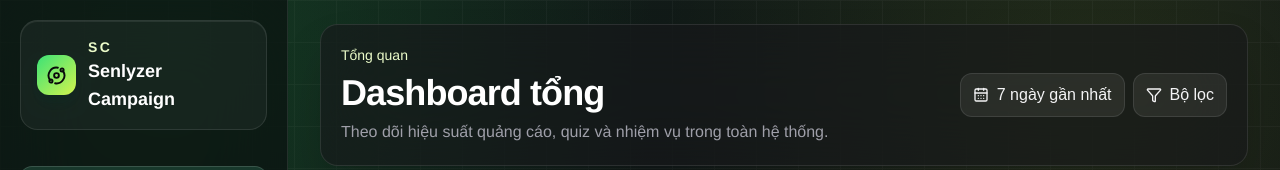
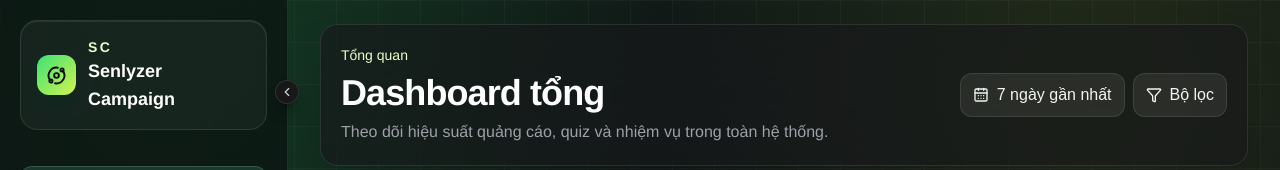
Before and after one commit to hoangdinhlamhai/admin-campaign-fe, a React (Vite) app: page /overview in a window 1280 px wide. Shown: the top 170 px of the page. Built offline with nearby package versions, Linux system fonts and the light colour scheme; no server answers.

Commit message:
feat: implement responsive admin shell and collapsible navigation sidebar

```diff
--- a/src/components/campaign-ops/admin-shell.tsx
+++ b/src/components/campaign-ops/admin-shell.tsx
@@ -8,7 +8,7 @@ type AdminShellProps = {
 
 export function AdminShell({ activeLabel, children }: AdminShellProps) {
   return (
-    <div className="min-h-dvh overflow-hidden bg-[hsl(var(--background))] text-[hsl(var(--foreground))]">
+    <div className="min-h-dvh bg-[hsl(var(--background))] text-[hsl(var(--foreground))]">
       <div className="pointer-events-none fixed inset-0 bg-[radial-gradient(circle_at_14%_8%,hsla(141,74%,46%,0.16),transparent_30rem),radial-gradient(circle_at_86%_12%,hsla(72,88%,58%,0.1),transparent_28rem),linear-gradient(135deg,hsla(150,26%,10%,0.98),hsla(230,18%,7%,0.98))]" />
       <div className="pointer-events-none fixed inset-0 opacity-[0.045] [background-image:linear-gradient(rgba(255,255,255,.8)_1px,transparent_1px),linear-gradient(90deg,rgba(255,255,255,.8)_1px,transparent_1px)] [background-size:42px_42px]" />
       <div className="relative flex min-h-dvh flex-col lg:flex-row">
--- a/src/components/campaign-ops/sidebar.tsx
+++ b/src/components/campaign-ops/sidebar.tsx
@@ -1,8 +1,10 @@
-import { useState } from "react";
-import { ChevronDown, ChevronRight, Orbit } from "lucide-react";
+import { useEffect, useState } from "react";
+import { ChevronDown, ChevronLeft, ChevronRight, Orbit } from "lucide-react";
 import { Link, useLocation } from "react-router";
 import { navItems } from "@/lib/campaign-ops-data";
 import { useAlertOpenCount } from "@/components/alert-management/use-alert-open-count";
+
+const SIDEBAR_COLLAPSED_KEY = "senlyzer-sidebar-collapsed";
 
 type SidebarProps = {
   activeLabel?: string;
@@ -11,6 +13,10 @@ type SidebarProps = {
 export function Sidebar({ activeLabel = "Chiến dịch" }: SidebarProps) {
   const { pathname } = useLocation();
   const alertOpenCount = useAlertOpenCount();
+  const [collapsed, setCollapsed] = useState<boolean>(() => {
+    if (typeof window === "undefined") return false;
+    return window.localStorage.getItem(SIDEBAR_COLLAPSED_KEY) === "true";
+  });
   const [expanded, setExpanded] = useState<Set<string>>(() => {
     const initial = new Set<string>();
     navItems.forEach((item) => {
@@ -20,6 +26,10 @@ export function Sidebar({ activeLabel = "Chiến dịch" }: SidebarProps) {
     });
     return initial;
   });
+
+  useEffect(() => {
+    window.localStorage.setItem(SIDEBAR_COLLAPSED_KEY, String(collapsed));
+  }, [collapsed]);
 
   const toggleExpand = (label: string) => {
     setExpanded((prev) => {
@@ -31,16 +41,35 @@ export function Sidebar({ activeLabel = "Chiến dịch" }: SidebarProps) {
   };
 
   return (
-    <aside className="relative z-10 flex border-white/10 bg-zinc-950/55 backdrop-blur-2xl lg:sticky lg:top-0 lg:h-dvh lg:w-72 lg:flex-col lg:border-r">
+    <aside
+      className={`relative z-10 flex border-white/10 bg-zinc-950/55 backdrop-blur-2xl transition-[width] duration-200 ease-out lg:sticky lg:top-0 lg:h-dvh lg:flex-col lg:border-r ${
+        collapsed ? "lg:w-[72px]" : "lg:w-72"
+      }`}
+    >
+      <button
+        type="button"
+        onClick={() => setCollapsed((prev) => !prev)}
+        aria-label={collapsed ? "Mở rộng sidebar" : "Thu gọn sidebar"}
+        aria-expanded={!collapsed}
+        className="absolute -right-3 top-20 z-20 hidden size-6 cursor-pointer place-items-center rounded-full border border-white/10 bg-zinc-900 text-zinc-300 shadow-lg shadow-black/40 transition hover:bg-zinc-800 hover:text-white focus-visible:outline-none focus-visible:ring-2 focus-visible:ring-emerald-400/50 lg:grid before:absolute before:inset-[-8px] before:content-['']"
+      >
+        {collapsed ? <ChevronRight className="size-3.5" /> : <ChevronLeft className="size-3.5" />}
+      </button>
       <div className="flex min-w-0 flex-1 items-center gap-4 overflow-x-auto px-4 py-3 lg:flex-col lg:items-stretch lg:overflow-visible lg:p-5">
-        <div className="flex shrink-0 items-center gap-3 rounded-[1.1rem] border border-white/10 bg-white/[0.045] px-3 py-2 shadow-[inset_0_1px_0_rgba(255,255,255,0.08)] lg:px-4 lg:py-4">
+        <div
+          className={`flex shrink-0 items-center gap-3 rounded-[1.1rem] border border-white/10 bg-white/[0.045] shadow-[inset_0_1px_0_rgba(255,255,255,0.08)] ${
+            collapsed ? "justify-center p-2" : "px-3 py-2 lg:px-4 lg:py-4"
+          }`}
+        >
           <div className="grid size-10 place-items-center rounded-xl bg-[linear-gradient(135deg,hsl(var(--brand)),hsl(var(--accent)))] text-zinc-950 shadow-lg shadow-emerald-950/30">
             <Orbit size={19} strokeWidth={2.4} />
           </div>
+          {!collapsed && (
             <div className="min-w-28">
               <p className="text-sm font-semibold tracking-[0.18em] text-lime-100">SC</p>
               <h1 className="text-lg font-semibold text-white">Senlyzer Campaign</h1>
             </div>
+          )}
         </div>
 
         <nav className="flex items-center gap-1 lg:mt-5 lg:flex-col lg:items-stretch" aria-label="Điều hướng chính">
@@ -56,22 +85,33 @@ export function Sidebar({ activeLabel = "Chiến dịch" }: SidebarProps) {
                 <div key={item.label}>
                   <button
                     type="button"
-                    onClick={() => toggleExpand(item.label)}
-                    className={`group flex h-11 w-full shrink-0 items-center gap-3 rounded-xl px-3 text-left text-sm font-medium transition duration-200 ${
+                    onClick={() => {
+                      if (collapsed) return;
+                      toggleExpand(item.label);
+                    }}
+                    title={collapsed ? item.label : undefined}
+                    aria-label={item.label}
+                    className={`group flex h-11 w-full shrink-0 items-center rounded-xl text-left text-sm font-medium transition duration-200 ${
+                      collapsed ? "justify-center px-0" : "gap-3 px-3"
+                    } ${
                       isActive
                         ? "bg-emerald-300/15 text-white shadow-[inset_0_1px_0_rgba(255,255,255,0.14)]"
                         : "text-zinc-300 hover:bg-white/[0.07] hover:text-white"
                     }`}
                   >
                     <Icon className="size-4 shrink-0" />
+                    {!collapsed && (
+                      <>
                         <span className="whitespace-nowrap">{item.label}</span>
                         {isExpanded ? (
                           <ChevronDown className="ml-auto size-3.5 text-zinc-400" />
                         ) : (
                           <ChevronRight className="ml-auto size-3.5 text-zinc-400" />
                         )}
+                      </>
+                    )}
                   </button>
-                  {isExpanded && (
+                  {!collapsed && isExpanded && (
                     <div className="mt-1 flex flex-col gap-0.5 pl-7">
                       {item.children!.map((child) => {
                         const isSubActive = pathname.startsWith(child.href);
@@ -95,26 +135,38 @@ export function Sidebar({ activeLabel = "Chiến dịch" }: SidebarProps) {
               );
             }
 
+            const badge = item.label === "Cảnh báo" ? alertOpenCount : item.badge;
+
             return (
               <Link
                 key={item.label}
-                className={`group flex h-11 shrink-0 items-center gap-3 rounded-xl px-3 text-left text-sm font-medium transition duration-200 lg:w-full ${
+                title={collapsed ? item.label : undefined}
+                aria-label={item.label}
+                className={`group relative flex h-11 shrink-0 items-center rounded-xl text-left text-sm font-medium transition duration-200 lg:w-full ${
+                  collapsed ? "justify-center px-0" : "gap-3 px-3"
+                } ${
                   isActive
                     ? "bg-emerald-300/15 text-white shadow-[inset_0_1px_0_rgba(255,255,255,0.14)]"
                     : "text-zinc-300 hover:bg-white/[0.07] hover:text-white"
                 }`}
                 to={item.href}
               >
-                <Icon className="size-4 shrink-0" />
+                <span className="relative shrink-0">
+                  <Icon className="size-4" />
+                  {collapsed && badge ? (
+                    <span className="absolute -right-1 -top-1 size-2 rounded-full bg-rose-500 shadow-lg shadow-rose-950/30" />
+                  ) : null}
+                </span>
+                {!collapsed && (
+                  <>
                     <span className="whitespace-nowrap">{item.label}</span>
-                {(() => {
-                  const badge = item.label === "Cảnh báo" ? alertOpenCount : item.badge;
-                  return badge ? (
+                    {badge ? (
                       <span className="ml-auto grid min-w-5 place-items-center rounded-full bg-rose-500 px-1.5 py-0.5 text-xs font-bold text-white shadow-lg shadow-rose-950/30">
                         {badge}
                       </span>
-                  ) : null;
-                })()}
+                    ) : null}
+                  </>
+                )}
               </Link>
             );
           })}
@@ -123,15 +175,22 @@ export function Sidebar({ activeLabel = "Chiến dịch" }: SidebarProps) {
         <div className="ml-auto shrink-0 lg:mt-auto lg:ml-0">
           <button
             type="button"
-            className="flex w-full items-center gap-3 rounded-[1.1rem] border border-white/10 bg-white/[0.055] p-2.5 text-left transition hover:bg-white/[0.09]"
+            title={collapsed ? "Admin" : undefined}
+            className={`flex w-full items-center rounded-[1.1rem] border border-white/10 bg-white/[0.055] text-left transition hover:bg-white/[0.09] ${
+              collapsed ? "justify-center p-1.5" : "gap-3 p-2.5"
+            }`}
             aria-label="Mở menu tài khoản Admin"
           >
             <div className="grid size-10 place-items-center rounded-xl bg-zinc-100 text-sm font-bold text-zinc-900">AD</div>
+            {!collapsed && (
+              <>
                 <div className="hidden min-w-0 flex-1 lg:block">
                   <p className="truncate text-sm font-semibold text-white">Admin</p>
                   <p className="truncate text-xs text-zinc-400">admin@senlyzer.io</p>
                 </div>
                 <ChevronDown className="hidden size-4 text-zinc-400 lg:block" />
+              </>
+            )}
           </button>
         </div>
       </div>
```
Lines whose indentation alone changed are shown as unchanged.
